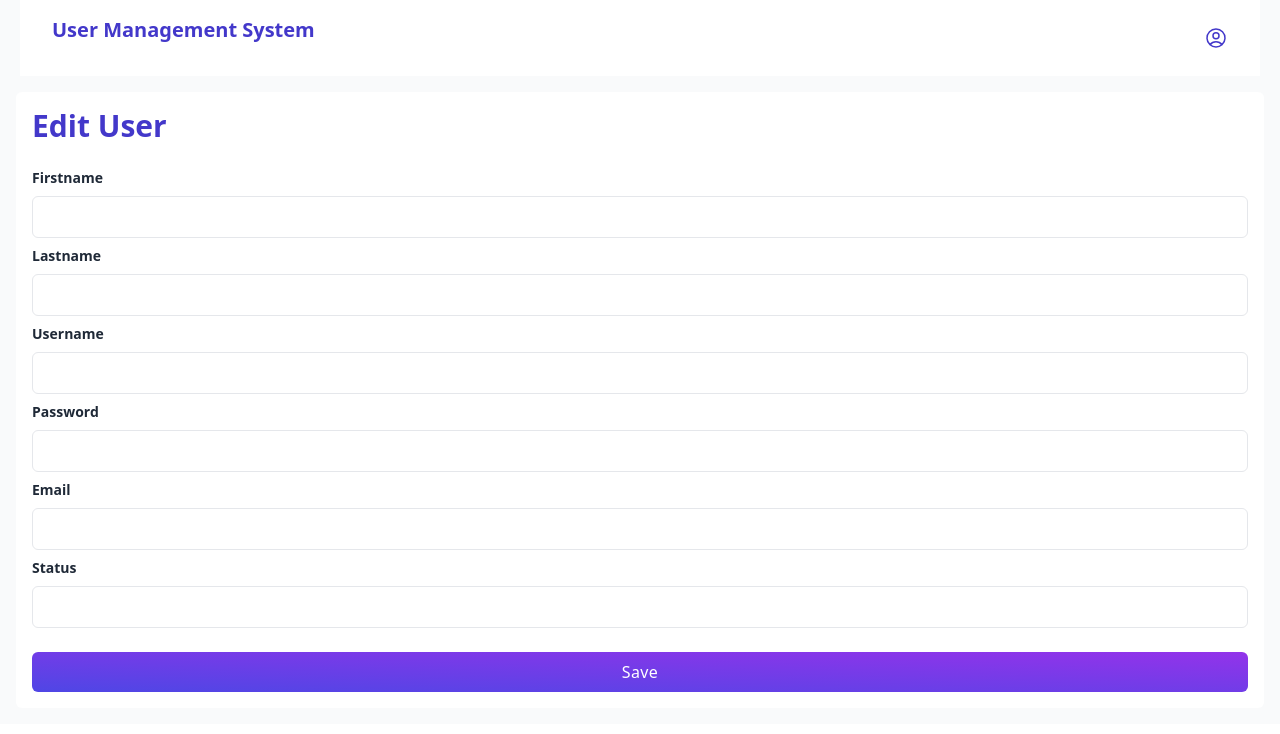
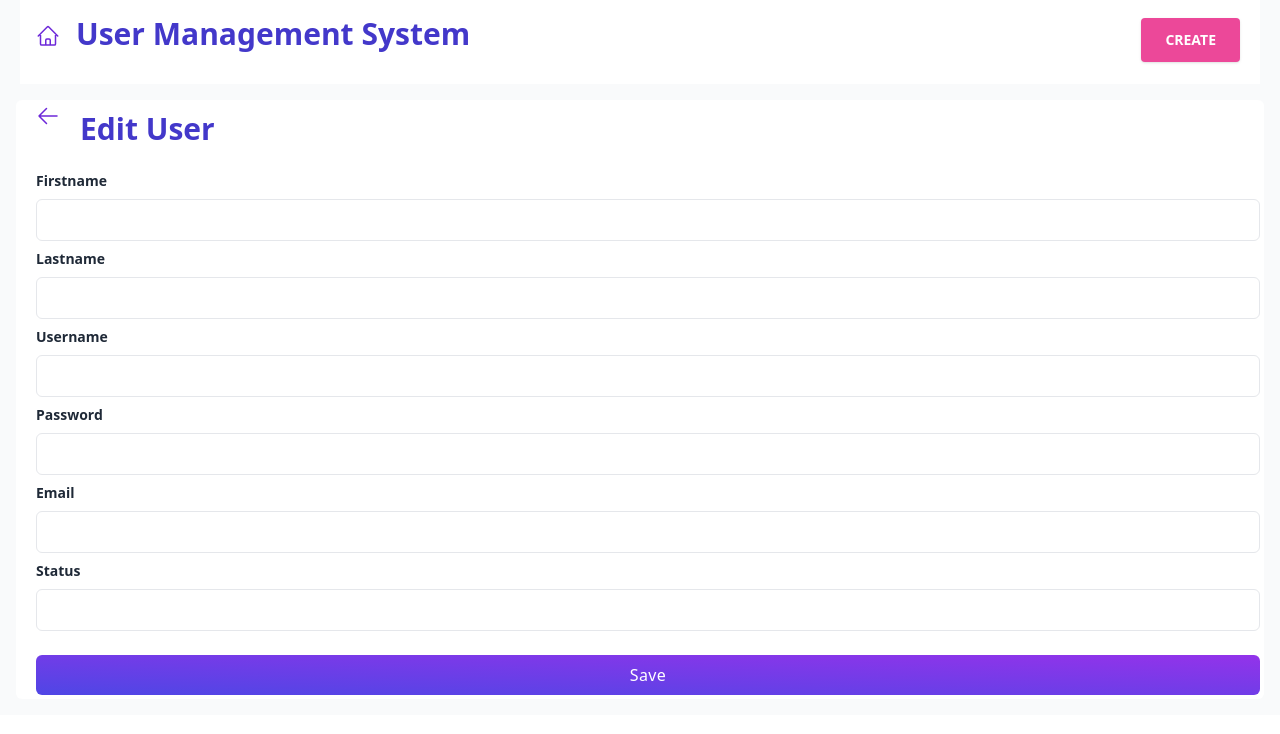
Before and after one commit to jetza/User-Management-System, a React (Create React App) app: page /edit-user in a window 1280 px wide. Shown: the top 734 px of the page. Built offline with nearby package versions, Linux system fonts and the light colour scheme.

Commit message:
fix: display data on userList

```diff
--- a/src/components/CreateUser.js
+++ b/src/components/CreateUser.js
@@ -1,13 +1,37 @@
 import React from 'react';
+import {useNavigate} from "react-router-dom";
 
 const CreateUser = () => {
+
+    function saveHandler() {
+        alert("You saved me!")
+    }
+    let navigate = useNavigate();
+
+    function homeNavigate() {
+        navigate(-1);
+    }
+
     return (
         <div className="p-4 bg-gray-50">
-            <div className="bg-white p-4 rounded-md">
-                <h1 className="text-3xl font-semibold text-indigo-700">
-                    Edit User
-                </h1>
-                <form className="mt-6">
+            <div className="bg-white p-1 rounded-md">
+                <div className="flex items-center space-x-2 items-baseline ml-4">
+                    <button
+                        className="text-violet-700 font-bold justify-center pb-3 mr-3"
+                        type="button"
+                        onClick={homeNavigate}
+                    >
+                        <svg xmlns="http://www.w3.org/2000/svg" fill="none" viewBox="0 0 24 24" strokeWidth={1.5} stroke="currentColor" className="w-6 h-6">
+                            <path strokeLinecap="round" strokeLinejoin="round" d="M10.5 19.5L3 12m0 0l7.5-7.5M3 12h18" />
+                        </svg>
+
+                    </button>
+                    <h1 className="text-3xl font-semibold text-indigo-700 ml-10">
+                        Create User
+                    </h1>
+                </div>
+
+                <form className="mt-6 ml-4">
                     <div className="mb-2">
                         <label
                             htmlFor="email"
@@ -82,7 +106,8 @@ const CreateUser = () => {
                     </div>
                     <div className="mt-6">
                         <button
-                            className="w-full px-4 py-2 tracking-wide text-white transition-colors duration-200 transform bg-gradient-to-tr from-indigo-600 to-purple-600 rounded-md hover:bg-indigo-600 focus:outline-none focus:bg-indigo-600">
+                            className="w-full px-4 py-2 tracking-wide text-white transition-colors duration-200 transform bg-gradient-to-tr from-indigo-600 to-purple-600 rounded-md hover:bg-indigo-600 focus:outline-none focus:bg-indigo-600"
+                            onClick={saveHandler}>
                             Save
                         </button>
                     </div>
@@ -92,4 +117,5 @@ const CreateUser = () => {
     );
 };
 
+
 export default CreateUser;
--- a/src/components/EditUser.js
+++ b/src/components/EditUser.js
@@ -1,18 +1,37 @@
 import React from 'react';
+import {useNavigate} from "react-router-dom";
 
 const EditUser = () => {
 
     function saveHandler() {
         alert("You saved me!")
     }
+    let navigate = useNavigate();
+
+    function homeNavigate() {
+        navigate(-1);
+    }
 
     return (
         <div className="p-4 bg-gray-50">
-                 <div className="bg-white p-4 rounded-md">
-                <h1 className="text-3xl font-semibold text-indigo-700">
-                    Edit User
-                </h1>
-                <form className="mt-6">
+             <div className="bg-white p-1 rounded-md">
+                 <div className="flex items-center space-x-2 items-baseline ml-4">
+                     <button
+                         className="text-violet-700 font-bold justify-center pb-3 mr-3"
+                         type="button"
+                         onClick={homeNavigate}
+                     >
+                         <svg xmlns="http://www.w3.org/2000/svg" fill="none" viewBox="0 0 24 24" strokeWidth={1.5} stroke="currentColor" className="w-6 h-6">
+                             <path strokeLinecap="round" strokeLinejoin="round" d="M10.5 19.5L3 12m0 0l7.5-7.5M3 12h18" />
+                         </svg>
+
+                     </button>
+                     <h1 className="text-3xl font-semibold text-indigo-700 ml-10">
+                     Edit User
+                 </h1>
+                 </div>
+
+                <form className="mt-6 ml-4">
                     <div className="mb-2">
                         <label
                             htmlFor="email"
--- a/src/components/NavHeader.js
+++ b/src/components/NavHeader.js
@@ -1,18 +1,49 @@
 import React from 'react';
+import {useNavigate} from "react-router-dom";
 
 const NavHeader = () => {
+
+    let navigate = useNavigate();
+
+    function homeNavigate() {
+        navigate("../");
+    }
+    function createUserNavigate() {
+        navigate("../create-user");
+    }
+
     return (
         <div className="bg-gray-50">
             <nav className=" ml-5 mr-5">
                 <div className="flex justify-between items-center p-4 bg-white">
                     <div className="flex items-center">
-                        <h2 className=" mb-4 text-xl font-bold ml-4 text-indigo-700">User Management System</h2>
+
+                        <div className="flex items-center space-x-2">
+                            <div className="text-indigo-700">
+                                <button
+                                    className="text-violet-700 font-bold justify-center pb-3"
+                                    type="button"
+                                    onClick={homeNavigate}
+                                >
+                                    <svg xmlns="http://www.w3.org/2000/svg" fill="none" viewBox="0 0 24 24" strokeWidth={1.5} stroke="currentColor" className="w-6 h-6">
+                                        <path strokeLinecap="round" strokeLinejoin="round" d="M2.25 12l8.954-8.955c.44-.439 1.152-.439 1.591 0L21.75 12M4.5 9.75v10.125c0 .621.504 1.125 1.125 1.125H9.75v-4.875c0-.621.504-1.125 1.125-1.125h2.25c.621 0 1.125.504 1.125 1.125V21h4.125c.621 0 1.125-.504 1.125-1.125V9.75M8.25 21h8.25" />
+                                    </svg>
+
+                                </button>
+                            </div>
+                        </div>
+                        <h2 className=" mb-4 text-3xl font-bold ml-4 text-indigo-700">User Management System</h2>
                     </div>
+
                     <div className="flex items-center space-x-2">
-                        <div className="w-10 text-indigo-700">
-                            <svg xmlns="http://www.w3.org/2000/svg" fill="none" viewBox="0 0 24 24" strokeWidth={1.5} stroke="currentColor" className="w-6 h-6">
-                                <path strokeLinecap="round" strokeLinejoin="round" d="M17.982 18.725A7.488 7.488 0 0012 15.75a7.488 7.488 0 00-5.982 2.975m11.963 0a9 9 0 10-11.963 0m11.963 0A8.966 8.966 0 0112 21a8.966 8.966 0 01-5.982-2.275M15 9.75a3 3 0 11-6 0 3 3 0 016 0z" />
-                            </svg>
+                        <div>
+                                <button
+                                    className="bg-pink-500 text-white active:bg-pink-600 font-bold uppercase text-sm px-6 py-3 rounded shadow hover:shadow-lg outline-none focus:outline-none mr-1 mb-1 ease-linear transition-all duration-150"
+                                    type="button"
+                                    onClick={createUserNavigate}
+                                >
+                                    Create
+                                </button>
 
                         </div>
                     </div>
--- a/src/pages/CreateUserPage.js
+++ b/src/pages/CreateUserPage.js
@@ -1,9 +1,12 @@
 import React from 'react';
+import CreateUser from "../components/CreateUser";
+import NavHeader from "../components/NavHeader";
 
 const CreateUserPage = () => {
     return (
         <div>
-            <CreateUserPage />
+            <NavHeader />
+            <CreateUser />
         </div>
     );
 };
--- a/src/store/usersData/index.js
+++ b/src/store/usersData/index.js
@@ -1,24 +1,39 @@
 import {createSlice} from "@reduxjs/toolkit";
 
 const initialUsersState = {
-    // id: 1,
-    // firstName: "",
-    // lastName: "",
-    // userName: "",
-    // password: "",
-    // email: "",
-    // status: false,
-    // permissions: []
-    usersData: []
+    id: 1,
+    firstName: "",
+    lastName: "",
+    userName: "",
+    password: "",
+    email: "",
+    status: false,
+    permissions: []
+    //usersData: []
 };
 
 const usersDataSlice = createSlice({
     name: "usersData",
     initialState: initialUsersState,
     reducers: {
-        setUsersData(state, action) {
-            state.usersData = action.payload;
-        }
+        setUserName(state, action){
+            state.userName = action.payload;
+        },
+        setUserData(state, action) {
+            state.firstName = action.payload;
+            state.lastName = action.lastName;
+            state.password = action.password;
+            state.email = action.email;
+        },
+        setStatus(state, action){
+            state.status = action.payload;
+        },
+        setPermissions(state, action){
+            state.permissions = action.payload;
+        },
+        // setUsersData(state, action) {
+        //     state.usersData = action.payload;
+        // }
     }
 });
 
--- a/src/store/usersData/userRequestActions.js
+++ b/src/store/usersData/userRequestActions.js
@@ -10,30 +10,17 @@ export const getUsersData = () => {
             const response = await fetch(`${API_BASE_URL}Users`, {
                 method: 'GET'
             });
-            //console.log(response)
             if (!response.ok) {
                 throw new Error(`${USERS_FETCH_ERROR}`);
-            };
+            }
             const usersData = await response.json();
-            // const newUsersData = usersData.map((data) => {
-            //     return {
-            //         id: data.id,
-            //         firstName: data.firstName,
-            //         lastName: data.lastName,
-            //         userName: data.userName,
-            //         password: data.password,
-            //         email: data.email,
-            //         status: data.status,
-            //         permissions: data.permissions
-            //     };
-            // })
-            dispatch(usersDataActions.setUsersData(usersData));
-            return usersData;
+            const userNames = usersData.map(({ userName }) => userName);
+            dispatch(usersDataActions.setUserName(userNames));
         };
         try {
             await fetchUsersData();
         } catch (e) {
             console.log(e);
-        };
+        }
     };
 };
```
Also changed, not shown: src/components/DeleteModal.js (+6 -6 lines), src/components/UserList.js (+8 -27 lines).
